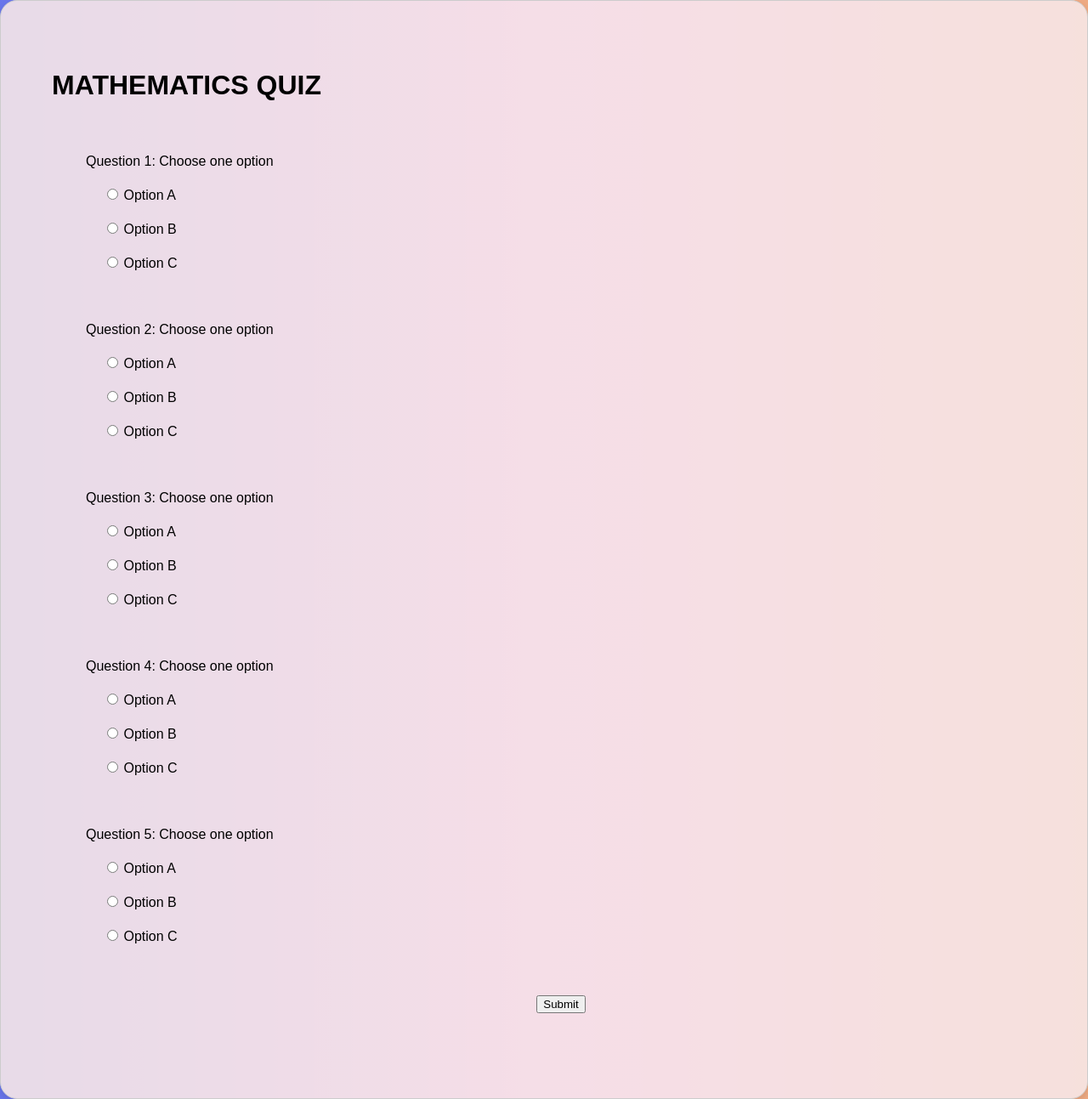
After one commit to justinenorie/EducationalPlatformSystem, a PHP site: page /math-quiz.php in a window 1280 px wide. The commit adds this page. Shown: the whole page at 85% size. Run offline with PHP 8.4, Linux system fonts and the light colour scheme.

Commit message:
changing quiz into next page instead of pop up

```diff
--- a/Content/css/style-courses.css
+++ b/Content/css/style-courses.css
@@ -193,15 +193,14 @@ nav .banner-selection a:hover::after{
 
 .content p{
     line-height: 28px;
+    font-weight: 550;
 }
-
 .course-quiz{
     display: flex;
     justify-content: center;
     width: auto;
     height: auto;
 }
-
 .course-quiz button{
     background: #526D82;
     font-size: 20px;
@@ -220,45 +219,49 @@ nav .banner-selection a:hover::after{
     height: 9.5vh;
 }
 
-/* Styles for the quiz pop-up container */
+/* QUIZ-MATH FORM */
 .quiz-popup {
-    display: none;
-    position: fixed;
     top: 50%;
     left: 50%;
-    transform: translate(-50%, -50%);
-    background-color: white;
+    background-color: rgba(248, 232, 232, 0.889);
     border-radius: 20px;
-    padding: 20px;
+    padding: 60px;
     border: 1px solid #ccc;
     box-shadow: 0 4px 8px rgba(0, 0, 0, 0.1);
     z-index: 1000;
-    width: 90%;
-    height: 90%;
+    width: auto;
+    height: 100%;
 }
-
-/* Styles for the overlay background */
-.overlay {
-    display: none;
-    position: fixed;
-    top: 0;
-    left: 0;
-    width: 100%;
-    height: 100%;
-    background-color: rgba(0, 0, 0, 0.719);
-    backdrop-filter: blur( 10px );
-    -webkit-backdrop-filter: blur( 20px );
-    z-index: 900;
+.options-container{
+    display: inline-flex;
+    flex-direction: column;
+    align-items: flex-start;
 }
-
+.options-container div label div{
+    margin-top: 30px;
+}
+input[type="radio"] {
+    margin-right: 2px; /* Adjust margin as needed */
+}
+.quiz-popup div{
+    margin: 20px;
+}
 .quiz-popup form {
     display: flex;
     flex-direction: column;
+
 }
 .quiz-popup label {
     color: black;
-    margin-bottom: 20px;
 }
+.submit-btn{
+    display: flex;
+    justify-content: center;
+    width: 100%;
+    height: 100%;
+}
+
+
 
 /* Scroll Bar Design */
 ::-webkit-scrollbar {
--- /dev/null
+++ b/Content/math-quiz.php
@@ -0,0 +1,110 @@
+<!DOCTYPE html>
+<html lang="en">
+<head>
+    <meta charset="UTF-8">
+    <meta name="viewport" content="width=device-width, initial-scale=1.0">
+    <title>MATH QUIZ</title>
+    <script src="/IT-ELECT-FINALPROJ-main/js/courses.js"></script>
+    <link rel="stylesheet" href="/IT-ELECT-FINALPROJ-main/Content/css/style-courses.css">
+</head>
+<body>
+    <!-- QUIZZES -->
+    <div class="overlay" onclick="hideQuizPopup()"></div>
+        <div class="quiz-popup">
+        <h1>MATHEMATICS QUIZ</h1>
+            <form action="quiz_handler.php" method="post">
+                <div class="options-container">
+                    <div>
+                        <label for="question1">Question 1: Choose one option</label>
+                            <div>
+                                <input type="radio" id="optionA" name="question1" value="a">
+                                <label for="optionA">Option A</label>
+                            </div>
+                            <div>
+                                <input type="radio" id="optionB" name="question1" value="b">
+                                <label for="optionB">Option B</label>
+                            </div>
+                            <div>
+                                <input type="radio" id="optionC" name="question1" value="c">
+                                <label for="optionC">Option C</label>
+                            </div>
+                    </div>
+
+                    <div>
+                        <label for="question2">Question 2: Choose one option</label>
+                            <div>
+                                <input type="radio" id="optionA" name="question1" value="a">
+                                <label for="optionA">Option A</label>
+                            </div>
+                            <div>
+                                <input type="radio" id="optionB" name="question1" value="b">
+                                <label for="optionB">Option B</label>
+                            </div>
+                            <div>
+                                <input type="radio" id="optionC" name="question1" value="c">
+                                <label for="optionC">Option C</label>
+                            </div>
+                    </div>
+
+
+                    <div>
+                        <label for="question3">Question 3: Choose one option</label>
+                            <div>
+                                <input type="radio" id="optionA" name="question1" value="a">
+                                <label for="optionA">Option A</label>
+                            </div>
+                            <div>
+                                <input type="radio" id="optionB" name="question1" value="b">
+                                <label for="optionB">Option B</label>
+                            </div>
+                            <div>
+                                <input type="radio" id="optionC" name="question1" value="c">
+                                <label for="optionC">Option C</label>
+                            </div>
+                    </div>
+
+                    <div>
+                        <label for="question4">Question 4: Choose one option</label>
+                            <div>
+                                <input type="radio" id="optionA" name="question1" value="a">
+                                <label for="optionA">Option A</label>
+                            </div>
+                            <div>
+                                <input type="radio" id="optionB" name="question1" value="b">
+                                <label for="optionB">Option B</label>
+                            </div>
+                            <div>
+                                <input type="radio" id="optionC" name="question1" value="c">
+                                <label for="optionC">Option C</label>
+                            </div>
+                    </div>
+
+                    <div>
+                        <label for="question5">Question 5: Choose one option</label>
+                            <div>
+                                <input type="radio" id="optionA" name="question1" value="a">
+                                <label for="optionA">Option A</label>
+                            </div>
+                            <div>
+                                <input type="radio" id="optionB" name="question1" value="b">
+                                <label for="optionB">Option B</label>
+                            </div>
+                            <div>
+                                <input type="radio" id="optionC" name="question1" value="c">
+                                <label for="optionC">Option C</label>
+                            </div>
+                    </div>
+
+                        <!-- Input for the score -->
+                    <input type="hidden" id="score" name="score" value="0">
+
+                        <!-- Submit button -->
+                    <div class="submit-btn">
+                        <button type="button" onclick="checkScores(); hideQuizPopup()">Submit</button>
+
+                    </div>
+                </div>
+            </form>
+        </div>
+</body>
+</html>
```
Also changed, not shown: Content/math.php (+9 -28 lines), js/courses.js (+6 -21 lines).
